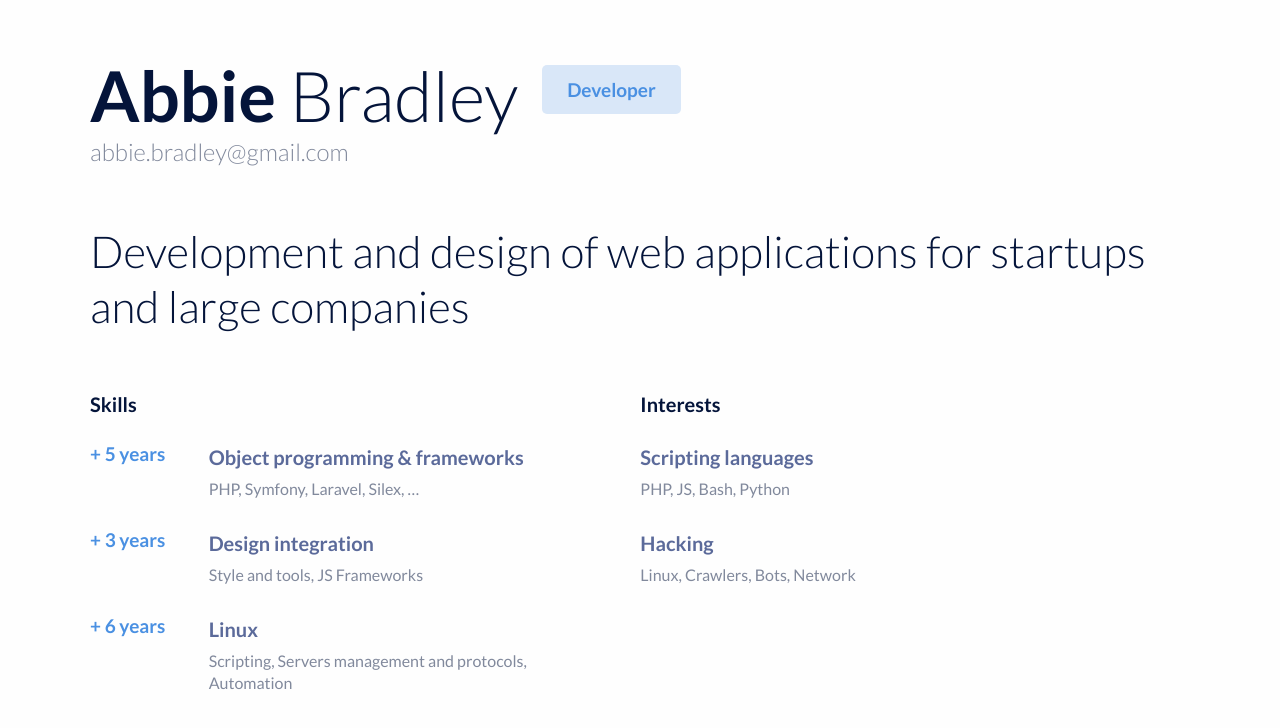
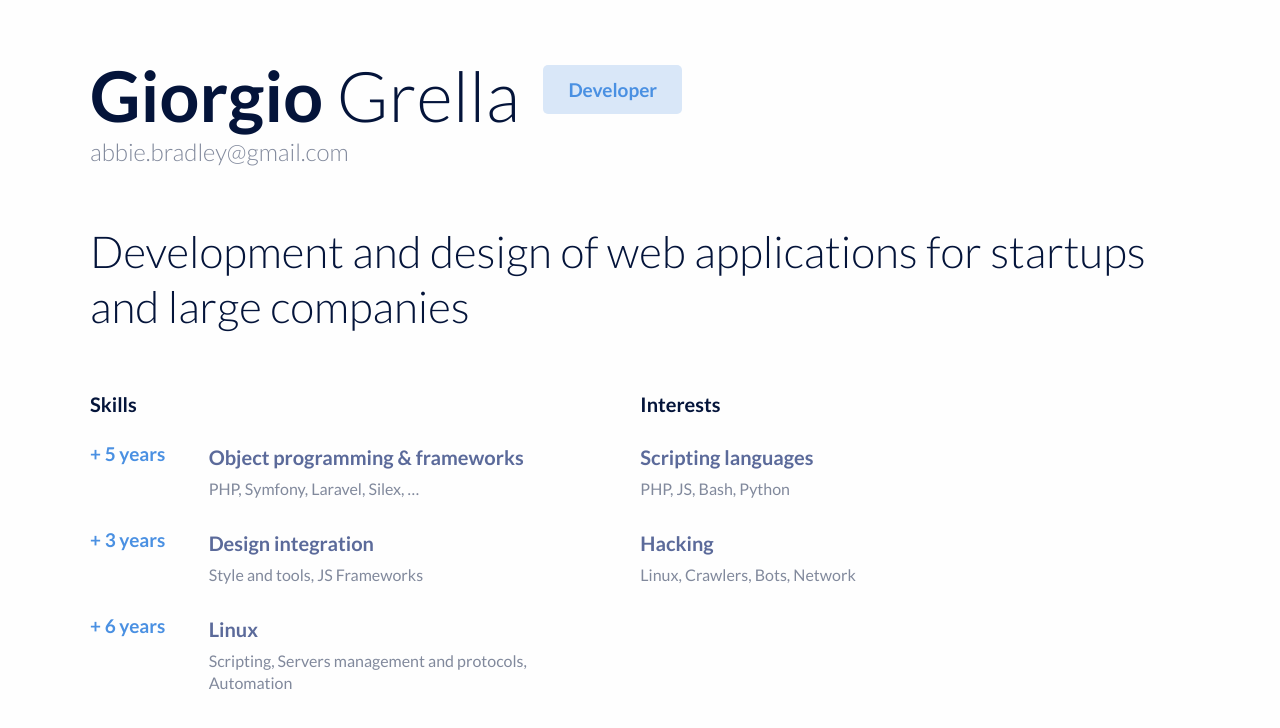
Before and after one commit to grellag/grellag.github.io, a plain HTML site: page index.html in a window 1280 px wide. Shown: the top 728 px of the page. Drawn offline with Linux system fonts and the light colour scheme.

Commit message:
commit on 'grellag.github.io/main'

```diff
--- a/index.html
+++ b/index.html
@@ -9,7 +9,7 @@
 
 	<div class="container">
 		<div class="hero">
-			<h1 class="name"><strong>Abbie</strong> Bradley</h1>
+			<h1 class="name"><strong>Giorgio</strong> Grella</h1>
 			<span class="job-title">Developer</span>
 			<span class="email">abbie.bradley@gmail.com</span>
 
```
